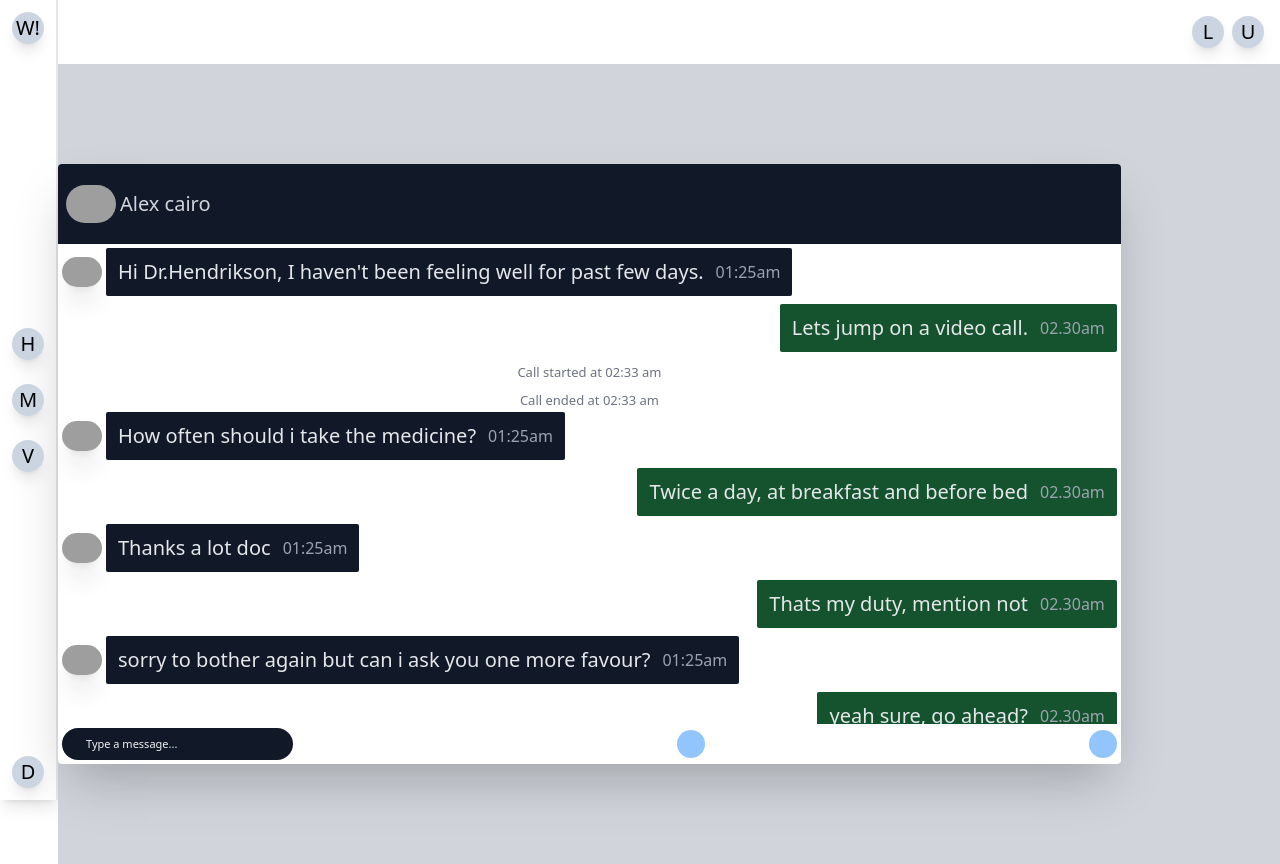
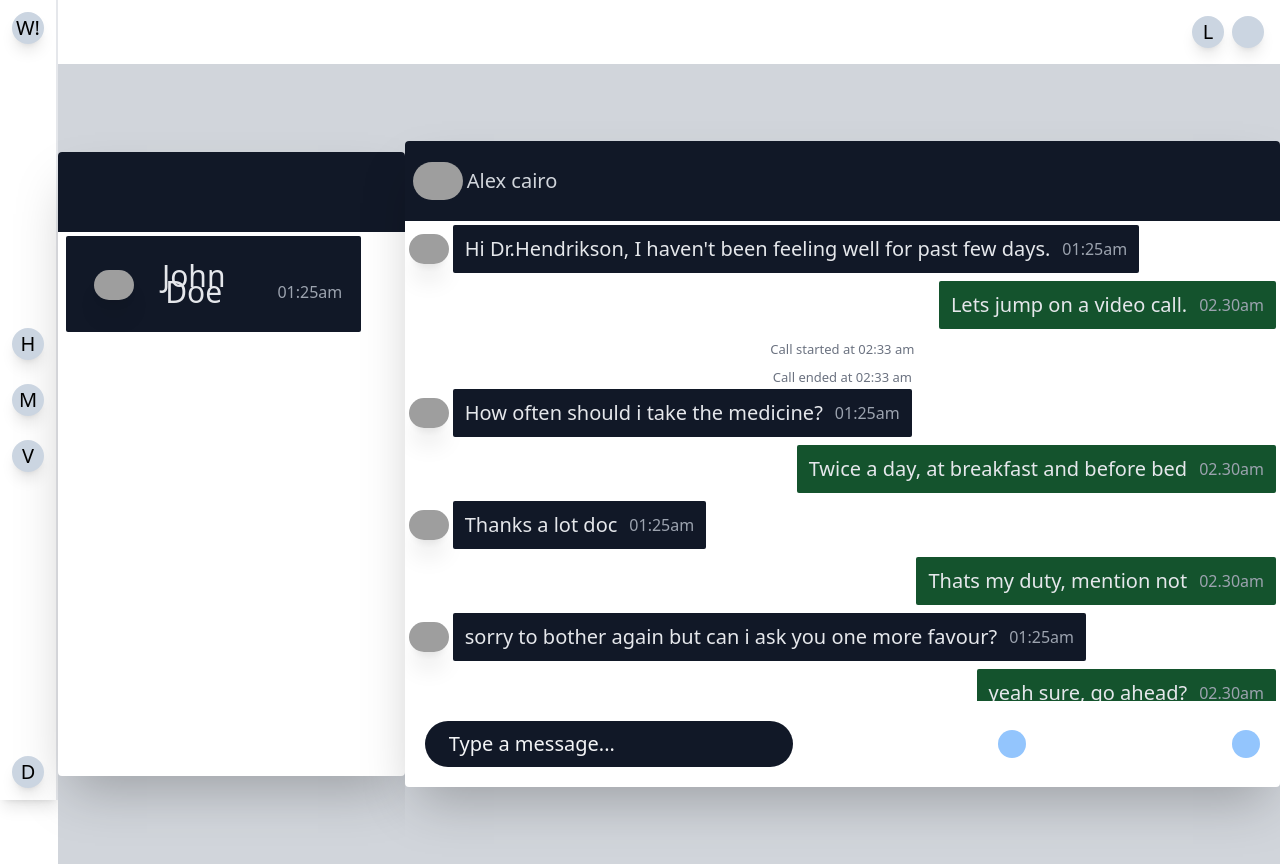
Before and after one commit to Sha-Shak/welp, a React (Create React App) app in the folder client/: page /chat in a window 1280 px wide. Built offline with nearby package versions, Linux system fonts and the light colour scheme; grey boxes are pictures that could not be loaded.

Commit message:
redux: Sigin signUp

```diff
--- a/client/src/Components/Chat/ChatWindow.jsx
+++ b/client/src/Components/Chat/ChatWindow.jsx
@@ -2,7 +2,7 @@ import React from "react";
 
 function ChatWindow() {
   return (
-    <>
+    <div>
       <div className="h-screen bg-gray-300">
         <div className="flex items-center h-screen">
           <div className="w-100 h-100 bg-white rounded shadow-2xl">
@@ -225,7 +225,7 @@ function ChatWindow() {
               <div className=" " id="chatmsg"></div>
             </div>
 
-            <div className="flex justify-between items-center p-1 ">
+            <div className="flex justify-between items-center p-5 ">
               <div className="relative">
                 <i
                   className="mdi mdi-emoticon-excited-outline absolute top-1 left-1 text-gray-400"
@@ -234,7 +234,7 @@ function ChatWindow() {
                 <input
                   type="text"
                   className="rounded-full pl-6 pr-12 py-2 focus:outline-none  h-auto placeholder-gray-100 bg-gray-900 text-white"
-                  style={{ fontSize: "11px", width: "100%" }}
+                  style={{ fontSize: "20px", width: "100%" }}
                   placeholder="Type a message..."
                   id="typemsg"
                 />
@@ -253,7 +253,7 @@ function ChatWindow() {
           </div>
         </div>
       </div>
-    </>
+    </div>
   );
 }
 
--- a/client/src/Components/Chat/Chats.jsx
+++ b/client/src/Components/Chat/Chats.jsx
@@ -1,7 +1,51 @@
 import React from "react";
 
 function Chats() {
-  return <div>Chats</div>;
+  return (
+    <div>
+      <div>
+        <div className="h-screen w-50 bg-gray-300">
+          <div className="flex items-center h-screen">
+            <div className="w-100 h-100 bg-white rounded shadow-2xl">
+              <nav className="w-full h-20 bg-gray-900 rounded-tr rounded-tl flex justify-between items-center"></nav>
+
+              <div
+                className="overflow-auto px-1 py-1"
+                style={{ height: "67vh" }}
+                id="journal-scroll"
+              >
+                <div className="flex items-center pr-10">
+                  <span
+                    className="flex ml-1  h-auto bg-gray-900 text-gray-200 text-xs font-normal rounded-sm px-7 p-8 items-end"
+                    style={{ fontSize: "30px" }}
+                  >
+                    <img
+                      src="https://res.cloudinary.com/dl2tsdbcf/image/upload/v1660568784/WhatsApp_Image_2022-08-15_at_7.01.32_PM_byfnbw.jpg"
+                      className="rounded-full shadow-xl"
+                      width="40"
+                      height="40"
+                      alt="propic"
+                    />
+                    <span className="px-7">John Doe</span>
+                    <br />
+
+                    <div
+                      className="text-gray-400 pl-6"
+                      style={{ fontSize: "16px" }}
+                    >
+                      01:25am
+                    </div>
+                  </span>
+                </div>
+              </div>
+
+              <div className="flex justify-between items-center p-1 "></div>
+            </div>
+          </div>
+        </div>
+      </div>
+    </div>
+  );
 }
 
 export default Chats;
--- a/client/src/Components/Login/LoginForm.jsx
+++ b/client/src/Components/Login/LoginForm.jsx
@@ -1,13 +1,15 @@
 import React from "react";
-import { useDispatch } from "react-redux";
+import { useDispatch, useSelector } from "react-redux";
 import { useNavigate } from "react-router-dom";
-import { trial } from "../../actions/users.action.js";
+import { logInOrg } from "../../actions/users.action.js";
 import Button from "../Buttons/SubmitButton";
 import TextInput from "../Inputs/TextInput";
 
 function LoginForm() {
   const navigate = useNavigate();
   const dispatch = useDispatch();
+  const user = useSelector((state) => state.users);
+  console.log("after login", user);
   const handleSwitch = (e) => {
     console.log(e.target);
     navigate("/signup");
@@ -20,7 +22,7 @@ function LoginForm() {
       password: e.target.password.value,
     };
     console.log("component", data);
-    dispatch(trial(data));
+    dispatch(logInOrg(data));
   };
   return (
     <>
--- a/client/src/Components/Signup/SignupForm.jsx
+++ b/client/src/Components/Signup/SignupForm.jsx
@@ -1,14 +1,32 @@
 import React from "react";
+import { useDispatch } from "react-redux";
 import { useNavigate } from "react-router-dom";
+import { createOrg } from "../../actions/users.action.js";
 import Button from "../Buttons/SubmitButton";
 import TextInput from "../Inputs/TextInput";
 
 function SignupForm() {
   const navigate = useNavigate();
+  const dispatch = useDispatch();
 
   const handleSwitch = (e) => {
     console.log(e.target);
     navigate("/login");
+  };
+  const handleSubmit = (e) => {
+    console.log("first from comp");
+    e.preventDefault();
+
+    let data = {
+      email: e.target.email.value,
+      firstname: e.target.firstname.value,
+      lastname: e.target.lastname.value,
+      orgName: e.target.organization.value,
+      type: "Bootcamp",
+      password: e.target.password.value,
+    };
+    console.log("component", data);
+    dispatch(createOrg(data));
   };
 
   return (
@@ -21,13 +39,18 @@ function SignupForm() {
               Sign up for an account
             </h2>
           </div>
-          <form className="mt-8 space-y-6" action="#" method="POST">
+          <form
+            onSubmit={handleSubmit}
+            className="mt-8 space-y-6"
+            action="#"
+            method="POST"
+          >
             <div className="rounded-md shadow-md p-8 ">
               <div className="mx-8">
                 <div className="flex mb-4 justify-between">
                   <TextInput
-                    id="first-name"
-                    name="first-name"
+                    id="firstname"
+                    name="firstname"
                     type="text"
                     autocomplete="given-name"
                     required
@@ -36,8 +59,8 @@ function SignupForm() {
                   />
 
                   <TextInput
-                    id="last-name"
-                    name="last-name"
+                    id="lastname"
+                    name="lastname"
                     type="text"
                     autocomplete="family-name"
                     required
@@ -47,8 +70,8 @@ function SignupForm() {
                 </div>
                 <div className="mb-4">
                   <TextInput
-                    id="organization-name"
-                    name="organization-name"
+                    id="organization"
+                    name="organization"
                     type="text"
                     required
                     placeholder="Organization Name"
@@ -77,8 +100,8 @@ function SignupForm() {
               </div>
               <div className="mb-4">
                 <TextInput
-                  id="confirm-password"
-                  name="confirm-password"
+                  id="confirmPassword"
+                  name="confirm password"
                   type="password"
                   autocomplete="off"
                   required
--- a/client/src/Components/TopBar/TopBar.jsx
+++ b/client/src/Components/TopBar/TopBar.jsx
@@ -1,4 +1,8 @@
+import { useSelector } from "react-redux";
+
 const TopBar = () => {
+  const user = useSelector((state) => state.users);
+
   return (
     <div data-theme="light" className="p-4 flex justify-end items-center">
       <div className=" mr-1 avatar placeholder">
@@ -8,7 +12,11 @@ const TopBar = () => {
       </div>
       <div className="ml-1 avatar placeholder">
         <div className="bg-slate-300 text-neutral-content rounded-full w-8 shadow-lg">
-          <span className="text-xl text-black cursor-pointer">U</span>
+          <span className="text-xl text-black cursor-pointer">
+            {
+              //user ? user.firstname.charAt(0) : "U"
+            }
+          </span>
         </div>
       </div>
     </div>
--- a/client/src/actions/users.action.js
+++ b/client/src/actions/users.action.js
@@ -1,8 +1,21 @@
-export const trial = (data) => async (dispatch) => {
+import * as api from "../utils/apiClientService";
+export const createOrg = (data) => async (dispatch) => {
   try {
     console.log("action", data);
-    dispatch({ type: "TRIAL", payload: data });
+    const user = await api.createOrg(data);
+    console.log("from backend", user);
+    dispatch({ type: "CREATE_ORG", payload: user });
   } catch (e) {
     console.log(e);
   }
 };
+export const logInOrg = (data) => async (dispatch) => {
+  try {
+    console.log("action", data);
+    const user = await api.logInOrg(data);
+    console.log("from backend", user);
+    dispatch({ type: "LOG_IN_ORG", payload: user });
+  } catch (e) {
+    console.log(e);
+  }
+};
--- a/client/src/pages/Chat.jsx
+++ b/client/src/pages/Chat.jsx
@@ -1,11 +1,12 @@
 import React from "react";
+import Chats from "../Components/Chat/Chats";
 import ChatWindow from "../Components/Chat/ChatWindow";
-
 function Chat() {
   return (
-    <>
+    <div className="flex">
+      <Chats />
       <ChatWindow />
-    </>
+    </div>
   );
 }
 
--- a/client/src/reducers/usersReducer.js
+++ b/client/src/reducers/usersReducer.js
@@ -1,8 +1,12 @@
 export default function users(state = [], action) {
   switch (action.type) {
-    case "TRIAL":
+    case "CREATE_ORG":
       console.log("reducer", action.payload);
       return action.payload;
+    case "LOG_IN_ORG":
+      console.log("reducer", action.payload);
+      const user = action.payload.data;
+      return (state = user);
     default:
       return state;
   }
--- a/client/src/utils/apiClientService.js
+++ b/client/src/utils/apiClientService.js
@@ -0,0 +1,6 @@
+import axios from "axios";
+const url = "http://localhost:3001";
+
+export const createOrg = (data) =>
+  axios.post(`${url}/organization/create`, data);
+export const logInOrg = (data) => axios.post(`${url}/login`, data);
```
Also changed, not shown: 2 other files (tests, documents, lock files or other folders).
